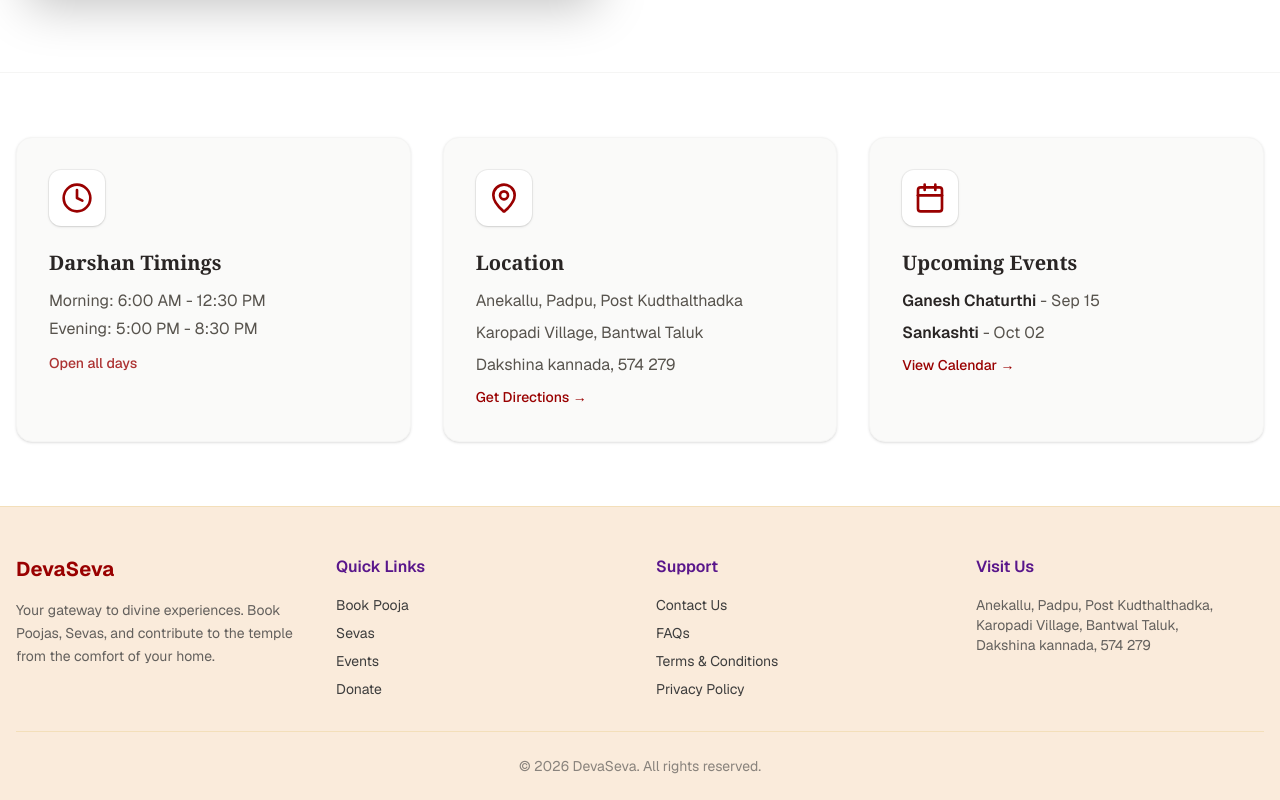
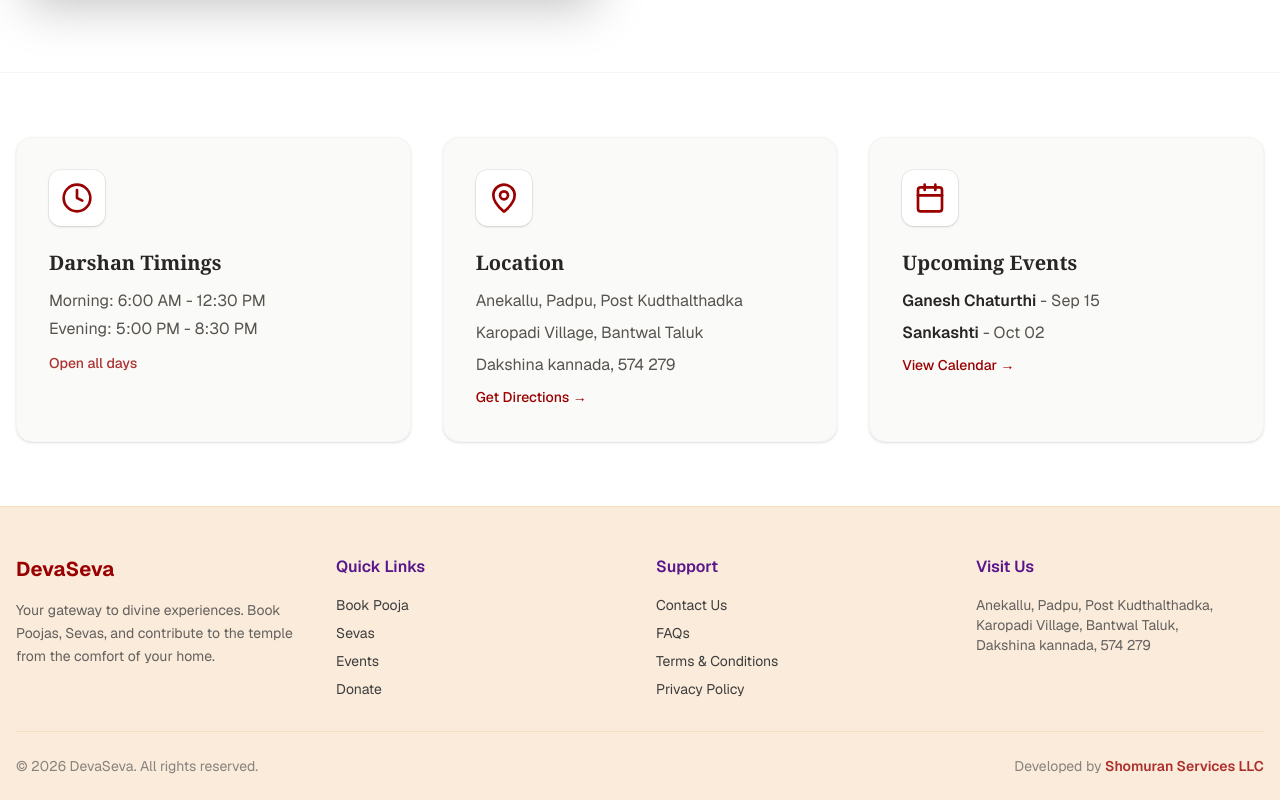
Before and after one commit to shomuranservices/devaseva-web, a Next.js app: page / in a window 1280 px wide. Shown: the part 2109-2909 px from the top of the page. Built offline with nearby package versions, Linux system fonts and the light colour scheme.

Commit message:
Add developer credit to footer

```diff
--- a/app/components/layout/Footer.tsx
+++ b/app/components/layout/Footer.tsx
@@ -42,8 +42,9 @@ export function Footer() {
                     </div>
                 </div>
 
-                <div className="pt-6 border-t border-secondary/20 text-center text-sm text-foreground/60">
-                    © {new Date().getFullYear()} DevaSeva. All rights reserved.
+                <div className="pt-6 border-t border-secondary/20 flex flex-col md:flex-row justify-between items-center gap-4 text-sm text-foreground/60">
+                    <p>© {new Date().getFullYear()} DevaSeva. All rights reserved.</p>
+                    <p>Developed by <span className="font-semibold text-primary/80">Shomuran Services LLC</span></p>
                 </div>
             </div>
         </footer>
```
